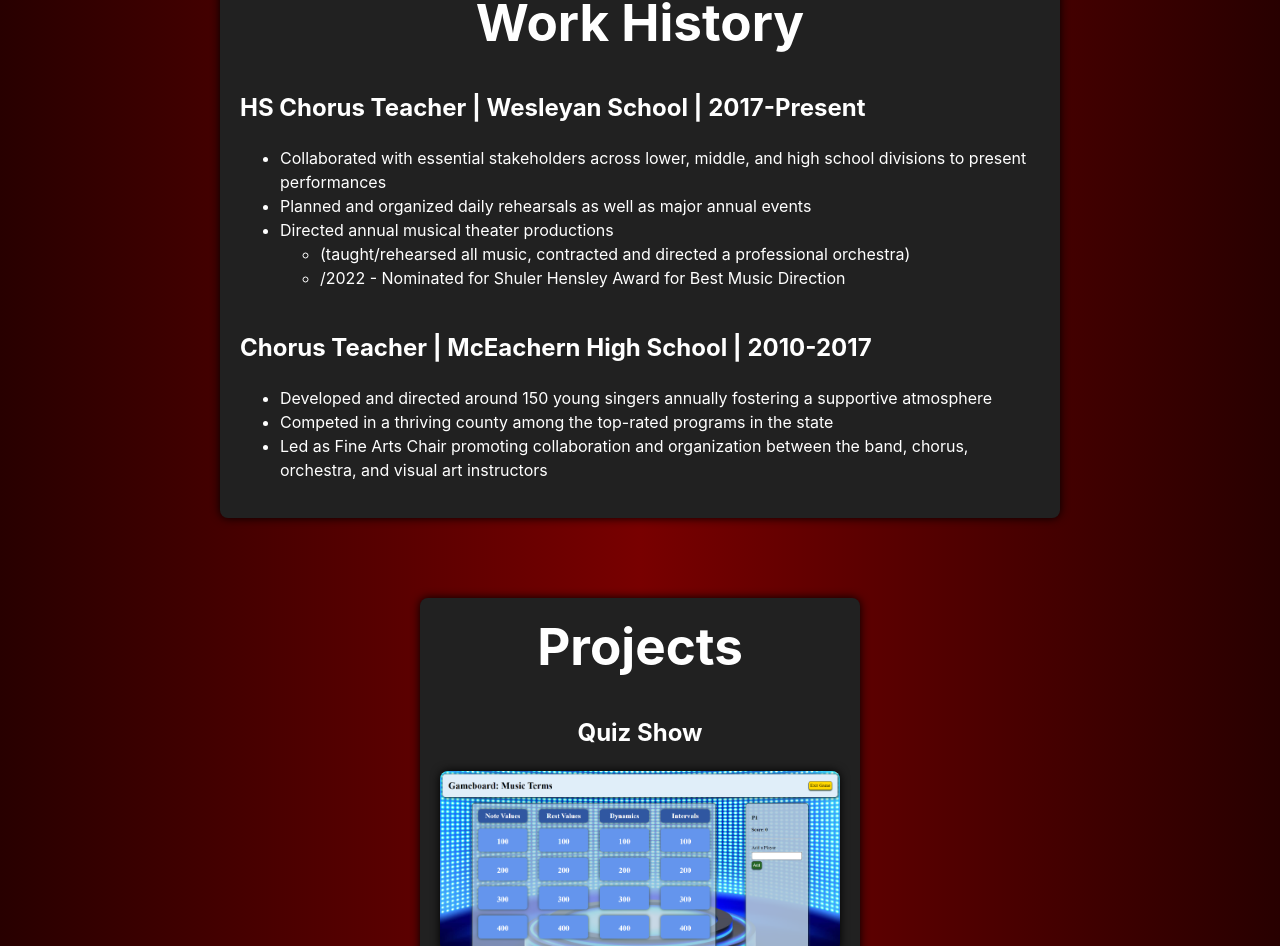
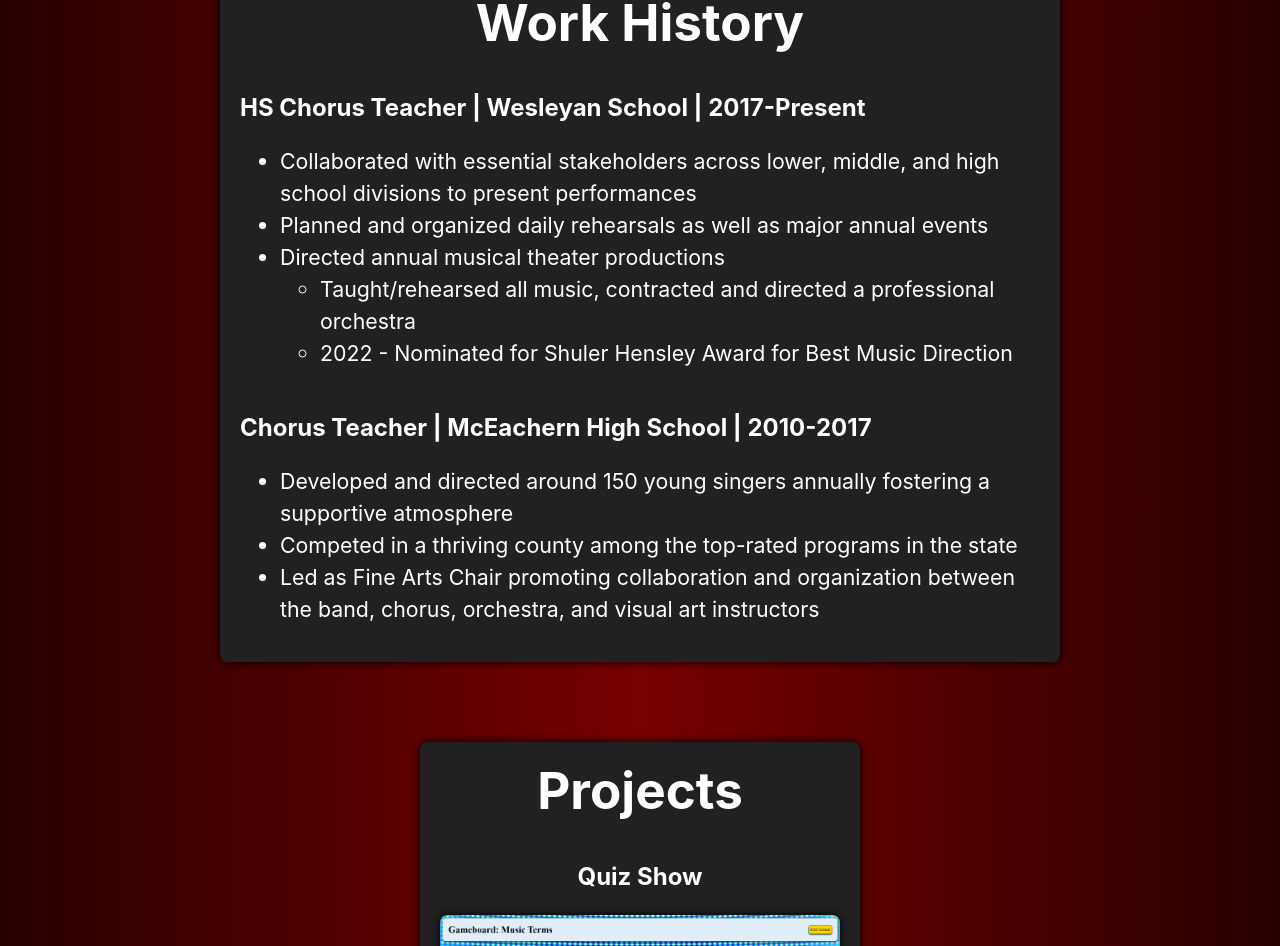
Before and after one commit to Wbradmeyer/vitePortfolio, a Vue app: page / in a window 1280 px wide. Shown: the part 762-1708 px from the top of the page. Built offline with nearby package versions, Linux system fonts and the light colour scheme.

Commit message:
font size li

```diff
--- a/src/components/WorkExperience.vue
+++ b/src/components/WorkExperience.vue
@@ -10,8 +10,8 @@
             <li>Planned and organized daily rehearsals as well as major annual events</li>
             <li>Directed annual musical theater productions</li>
                 <ul>
-                    <li>(taught/rehearsed all music, contracted and directed a professional orchestra)</li>
-                    <li>/2022 - Nominated for Shuler Hensley Award for Best Music Direction</li>
+                    <li>Taught/rehearsed all music, contracted and directed a professional orchestra</li>
+                    <li>2022 - Nominated for Shuler Hensley Award for Best Music Direction</li>
                 </ul>
         </ul>
         <h2>Chorus Teacher | McEachern High School | 2010-2017</h2>
@@ -35,4 +35,8 @@
         max-width: 800px;
         box-shadow: 0px 0px 10px black;
     }
+
+    li {
+        font-size: 16pt;
+    }
 </style>
```
